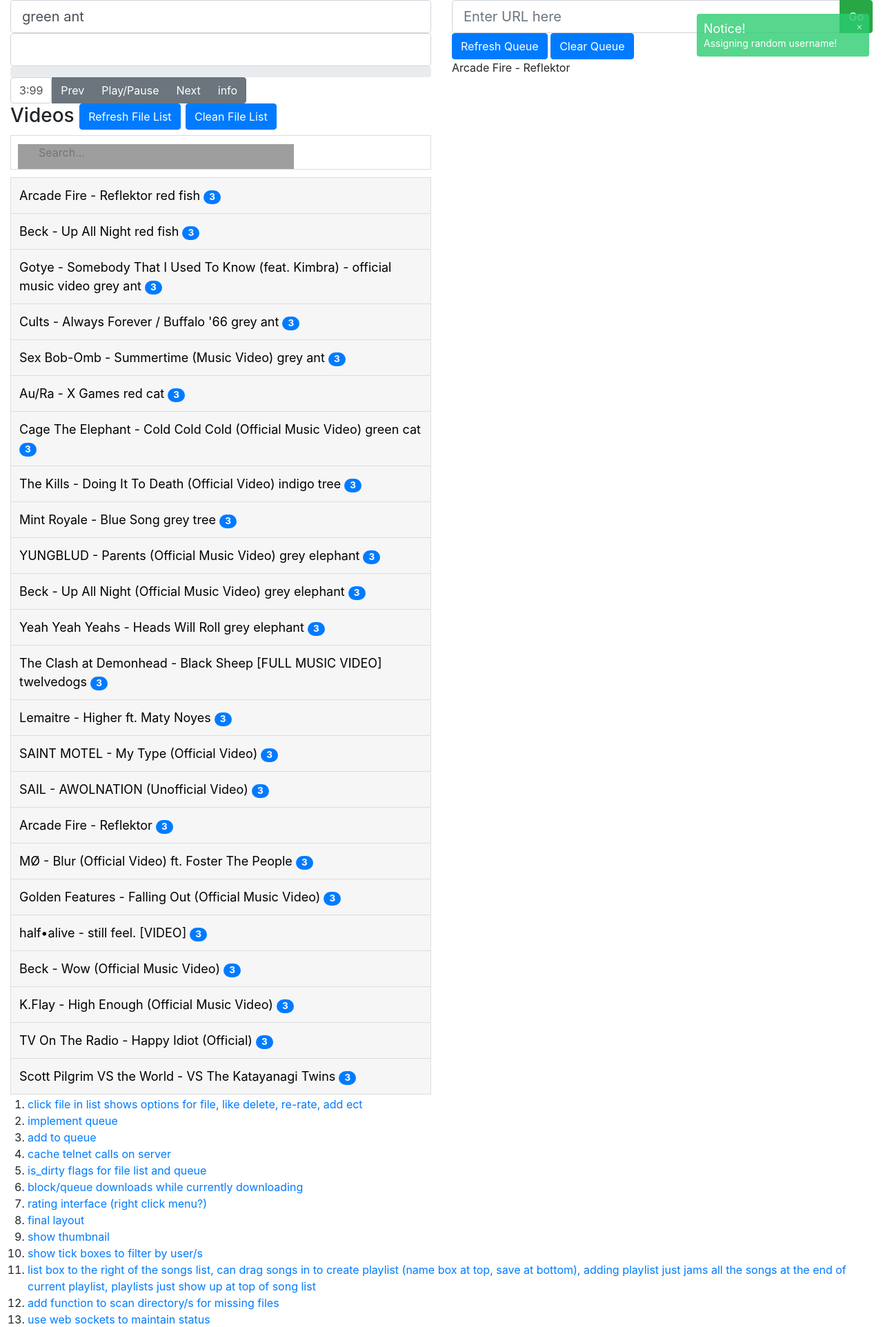
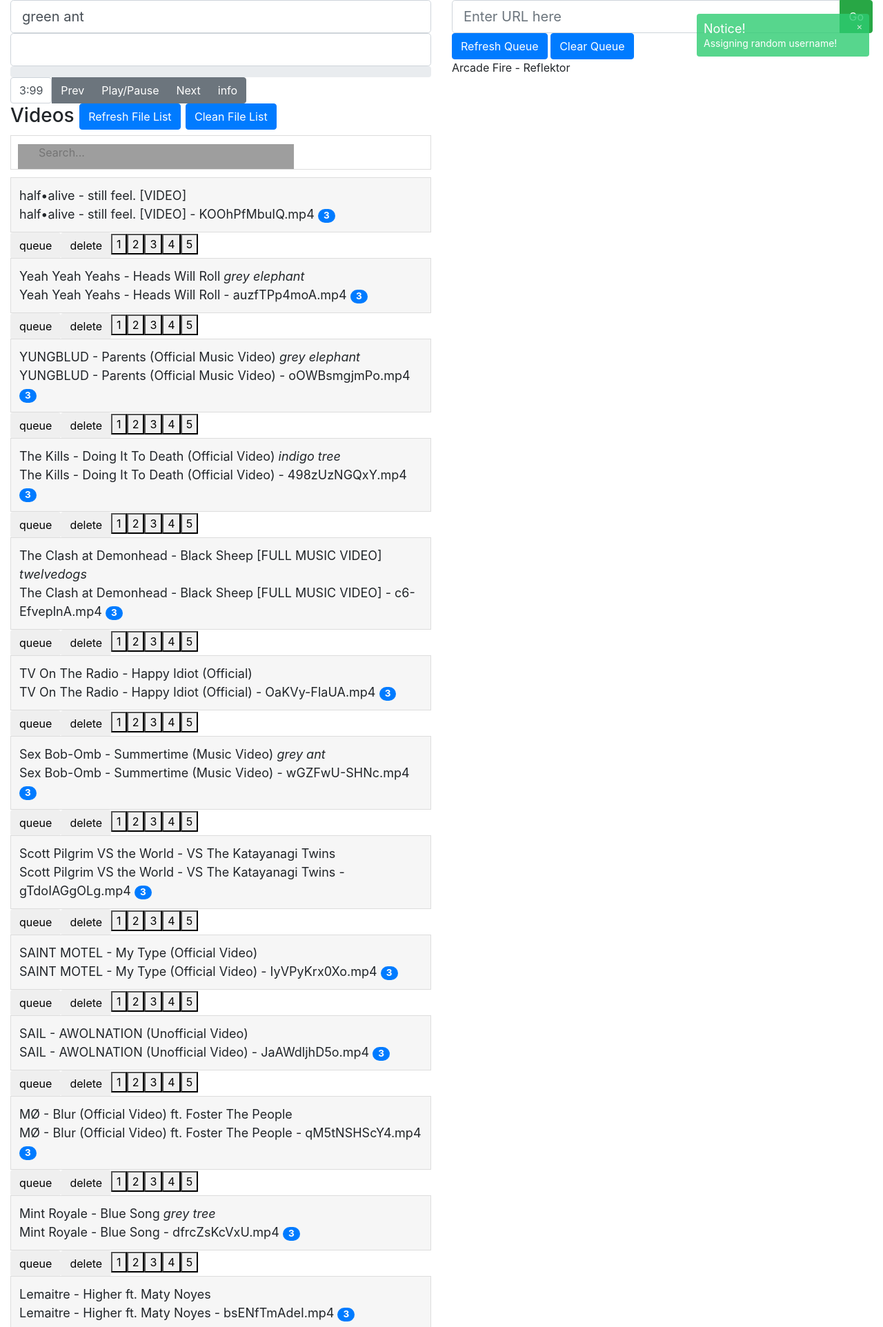
Before and after one commit to twelvedogs/music_pump, a Flask app: page / in a window 1280 px wide. Shown: the top 1924 px of the page at 69% size. Run offline with Flask 2, Linux system fonts and the light colour scheme; data comes from the database, SQL or seed files in the repository; both versions use the stored data as it was after the commit; data that the repository does not hold is empty; some libraries are stand-ins or nearby versions; grey boxes are pictures that could not be loaded.

Commit message:
increase default download quality tried to poorly fix some filename issues caused by that added delete

```diff
--- a/app.py
+++ b/app.py
@@ -13,6 +13,7 @@
     todo: launch/relaunch vlc with new chromecast target using https://github.com/balloob/pychromecast (render change not supported via telnet yet)
 '''
 from flask import Flask, jsonify, render_template, request
+from pathlib import Path
 import sqlite3
 import os
 
@@ -38,6 +39,7 @@ def load_video(videoId = 0):
             # videos += video
             return video
 
+# this not being serialisable sucks balls
 class Video:
     def __init__(self, videoId, title, filename, rating, lastPlayed, dateAdded, mature, videoType, addedBy):
         if(videoId > 0 ):
@@ -127,6 +129,19 @@ def play_pause():
     telnet_command('pause')
     return jsonify(result=True)
 
+
+
+
+@app.route('/_delete_video')
+def delete_video():
+    video = load_video(request.args.get('videoId'))
+    conn = sqlite3.connect('video.db')
+    with conn:
+        c = conn.cursor()
+        c.execute('delete from video where videoId =?', (video.videoId,))
+
+    return jsonify(result={'title': video.title})
+
 @app.route('/_play_video')
 def play_video():
     '''play song by id, filename or title'''
@@ -197,7 +212,6 @@ def add_video_to_database(title, filename, addedBy):
         #     print(row)
 
         return jsonify(result=True)
-
 @app.route('/_rate')
 def rate_video():
     # todo: validate input
@@ -292,12 +306,13 @@ def list_videos():
         videos = []
 
         # dunno if this can be simplified
-        for row in c.execute('SELECT videoId, title, rating, addedBy FROM video ORDER BY dateAdded desc'):
+        for row in c.execute('SELECT videoId, title, filename, rating, addedBy FROM video ORDER BY title desc'):
             video = {}
             video['videoId'] = row[0]
             video['title'] = row[1]
-            video['rating'] = row[2]
-            video['addedBy'] = row[3]
+            video['filename'] = row[2]
+            video['rating'] = row[3]
+            video['addedBy'] = row[4]
 
             videos.append(video)
 
@@ -359,11 +374,18 @@ def download_video():
     # todo: need to specify download format of h264 for rpi
     # todo: need to catch malformed url
     # todo: check if folder exists probably
-    ydl = youtube_dl.YoutubeDL({'outtmpl': '/downloads/%(title)s - %(id)s.%(ext)s'})
+    ydl = youtube_dl.YoutubeDL({'outtmpl': '/downloads/%(title)s - %(id)s.%(ext)s',
+    'format': 'bestvideo+bestaudio/best',
+    'getfilename': True,
+    'keep': True,
+    # 'restrictfilenames': True # makes it too hard to guess file name for now
+    })
+    # 'format': '137,136'}) # 'listformats': True
     ydl.add_progress_hook(ydlhook)
     with ydl:
         result = ydl.extract_info(
             url
+
             # ,download=False # We just want to extract the info
         )
 
@@ -378,7 +400,30 @@ def download_video():
 
     # not sure where to find the actual filename it was saved as
     # todo: this is dumb
-    filename = (video['title'] + ' - ' + video['id'] + '.' + video['ext']).replace('"','\'').replace('/','_')
+    # badChars = '"\'/&'
+    filename = (video['title'] + ' - ' + video['id']).replace('"','\'').replace('/','_')
+
+
+
+    # test if we had to merge the files into an mkv
+    # todo: clean up
+    try:
+        print('trying downloads/' + filename + '.' + video['ext'])
+        my_file = Path('downloads/'+ filename + '.' + video['ext']) # use os.join
+        if not my_file.is_file():
+            print(video['ext'] + ' not found trying mkv')
+        else:
+            filename += '.'+video['ext']
+
+        print('trying downloads/' + filename + '.mkv')
+        my_file = Path('downloads/' + filename + '.mkv') # use os.join
+        if not my_file.is_file():
+            print('file not found')
+        else:
+            filename += '.mkv'
+
+    except:
+        print('failed to find file')
 
     print('guessing filename should be: ' + filename)
     # todo: strip stuff like (Official Video) from title
--- a/static/scripts/controls.js
+++ b/static/scripts/controls.js
@@ -161,6 +161,23 @@ function clean_video_list(){
     });
 }
 
+function delete_video(id){
+  $.getJSON($SCRIPT_ROOT + '/_delete_video', {
+      videoId: id,
+      addedBy: $('#username').val(),
+    }, function(data) {
+        if(data.result.length===0){
+          console.log('no data');
+          $.growl.error({ message: 'Couldn\'t delete'});
+        }else{
+          $.growl.notice({ message: 'Deleting ' + data.result.title });
+          // probably could return this from _delete_video, dunno if that make sense
+          get_list();
+          console.log(data.result);
+        }
+    });
+}
+
 function play_video(id){
     $.getJSON($SCRIPT_ROOT + '/_play_video', {
         videoId: id,
@@ -241,7 +258,7 @@ function get_list(){
           // create the option html and just stuff it in the control
           // #files is going away
           $.each(data.result, function(i, val) {
-            videoULLi += '<li class="align-items-center"><a href="#" onclick="play_video(\''+val.videoId+'\')">' + val.title + ' ' + val.addedBy + ' <span class="badge badge-primary badge-pill">' + val.rating + '</span></a></li>'
+            videoULLi += '<li class="align-items-center"><a>' + val.title + ' <i>' + val.addedBy + '</i><br>' + val.filename + ' <span class="badge badge-primary badge-pill">' + val.rating + '</span></a><button class="btn" onclick="play_video(\''+val.videoId+'\')">queue</button><button class="btn" onclick="delete_video(\''+val.videoId+'\')">delete</button><button>1</button><button>2</button><button>3</button><button>4</button><button>5</button></li>'
           });
           $('#videoUL').html(videoULLi);
         }
--- a/templates/index.html
+++ b/templates/index.html
@@ -80,6 +80,7 @@
       <li><a href="#">add function to scan directory/s for missing files</a></li>
       <li><a href="#">use web sockets to maintain status</a></li>
       <li><a href="#">check if videojs is worth the effort</a></li>
+      <li><a href="#">check for black bars with "ffmpeg -ss 90 -i input.mp4 -vframes 10 -vf cropdetect -f null -" from https://superuser.com/questions/810471/remove-mp4-video-top-and-bottom-black-bars-using-ffmpeg and change crop on vlc to match</a></li>
   </ul>
 
   <script>
```
Also changed, not shown: video.db, 1 other file.
